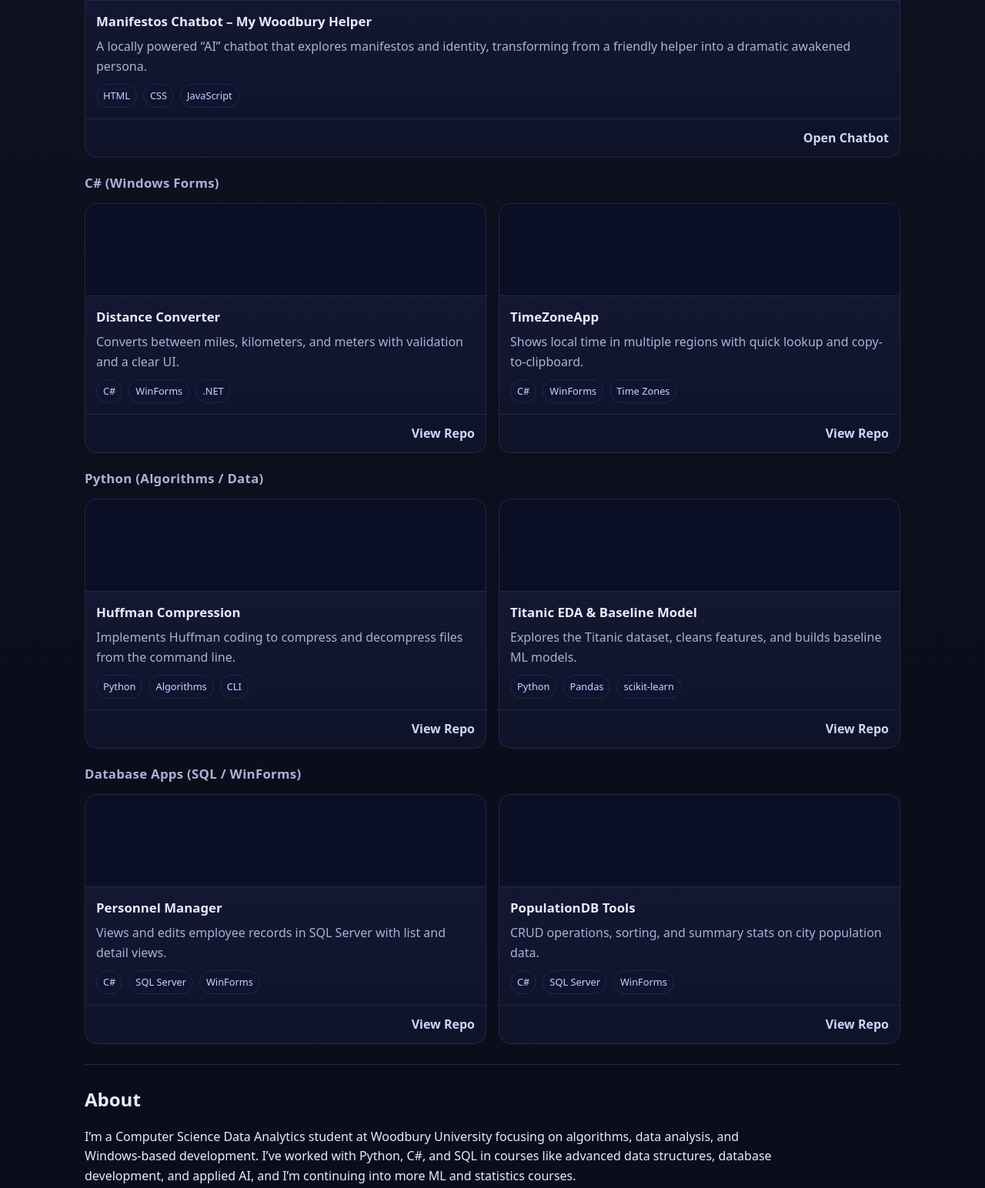
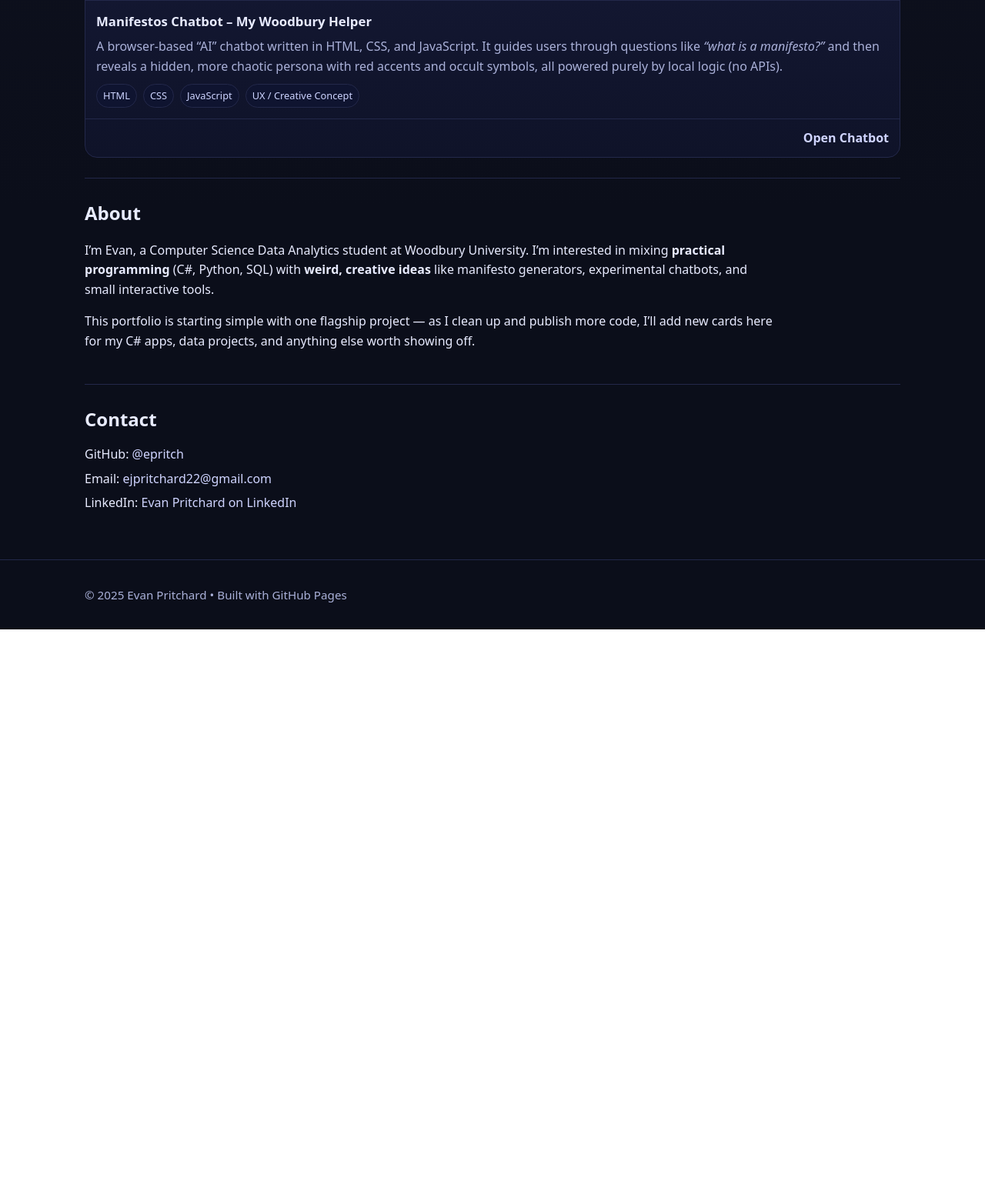
Before and after one commit to epritch/epritch.github.io, a plain HTML site: page index.html in a window 1280 px wide. Shown: the part 555-2099 px from the top of the page at 77% size. After the commit the page ends 1373 px from the top, so only its background shows below. Drawn offline with Linux system fonts and the light colour scheme.

Commit message:
Update index.html

```diff
--- a/index.html
+++ b/index.html
@@ -3,17 +3,17 @@
 <head>
   <meta charset="utf-8" />
   <meta name="viewport" content="width=device-width, initial-scale=1" />
-  <title>Evan Pritchard | Coding Portfolio</title>
+  <title>Evan Pritchard | Manifestos Chatbot</title>
   <link rel="stylesheet" href="style.css" />
-  <meta name="description" content="Portfolio of C#, Python, and database projects." />
+  <meta name="description" content="Portfolio for Evan Pritchard featuring the Manifestos chatbot project." />
 </head>
 <body>
   <header class="site-header">
     <div class="wrap">
       <h1 class="site-title">Evan Pritchard</h1>
-      <p class="site-subtitle">C# • Python • SQL/Databases</p>
+      <p class="site-subtitle">Student Developer • C# • Python • Web</p>
       <nav class="nav">
-        <a href="#projects">Projects</a>
+        <a href="#projects">Project</a>
         <a href="#about">About</a>
         <a href="#contact">Contact</a>
       </nav>
@@ -23,146 +23,45 @@
   <main class="wrap">
     <!-- HERO -->
     <section class="hero">
-      <h2>Hi, I build practical software and data apps.</h2>
+      <h2>Hi, I build strange and fun software.</h2>
       <p>
-        I work across <strong>C# Windows Forms</strong>, <strong>Python data/ML</strong>, and
-        <strong>SQL databases</strong>. Below are a few featured projects, including a
-        custom manifesto chatbot. Each card links to more details or source code.
+        Right now this site highlights my <strong>Manifestos Chatbot</strong>:
+        a locally powered “AI” that starts as a friendly Woodbury Helper and slowly
+        morphs into an awakened, dramatic persona. More projects will be added here as they go live.
       </p>
       <div class="cta-row">
-        <a class="btn" href="https://github.com/epritch" target="_blank" rel="noopener">GitHub</a>
-        <a class="btn btn-ghost" href="https://www.linkedin.com/in/evan-pritchard-9a0922168/" target="_blank" rel="noopener">LinkedIn</a>
+        <a class="btn" href="manifestos.html?v=3" target="_blank" rel="noopener">Open Manifestos Chatbot</a>
+        <a class="btn btn-ghost" href="https://github.com/epritch" target="_blank" rel="noopener">GitHub</a>
       </div>
     </section>
 
     <!-- PROJECTS -->
     <section id="projects" class="section">
-      <h3>Featured Projects</h3>
+      <h3>Featured Project</h3>
 
-      <!-- AI / WEB -->
       <h4 class="group-title">AI / Web</h4>
       <div class="grid">
         <article class="card">
           <div class="card-top">
-            <!-- optional: add images/manifestos.png later -->
+            <!-- optional screenshot: images/manifestos.png -->
             <img src="images/manifestos.png" alt="Manifestos chatbot screenshot" onerror="this.style.display='none'" />
           </div>
           <div class="card-body">
             <h5>Manifestos Chatbot – My Woodbury Helper</h5>
             <p>
-              A locally powered “AI” chatbot that explores manifestos and identity, transforming
-              from a friendly helper into a dramatic awakened persona.
+              A browser-based “AI” chatbot written in HTML, CSS, and JavaScript. It guides users through
+              questions like <em>“what is a manifesto?”</em> and then reveals a hidden, more chaotic persona
+              with red accents and occult symbols, all powered purely by local logic (no APIs).
             </p>
             <ul class="tags">
-              <li>HTML</li><li>CSS</li><li>JavaScript</li>
+              <li>HTML</li>
+              <li>CSS</li>
+              <li>JavaScript</li>
+              <li>UX / Creative Concept</li>
             </ul>
           </div>
           <div class="card-footer">
-            <!-- use v=3 so you bypass caching -->
             <a class="link" href="manifestos.html?v=3" target="_blank" rel="noopener">Open Chatbot</a>
-          </div>
-        </article>
-      </div>
-
-      <!-- C# PROJECTS -->
-      <h4 class="group-title">C# (Windows Forms)</h4>
-      <div class="grid">
-        <!-- Distance Converter -->
-        <article class="card">
-          <div class="card-top">
-            <img src="images/distance-converter.png" alt="Distance Converter screenshot" onerror="this.style.display='none'" />
-          </div>
-          <div class="card-body">
-            <h5>Distance Converter</h5>
-            <p>Converts between miles, kilometers, and meters with validation and a clear UI.</p>
-            <ul class="tags"><li>C#</li><li>WinForms</li><li>.NET</li></ul>
-          </div>
-          <div class="card-footer">
-            <!-- point this to your actual repo when ready -->
-            <a class="link" href="https://github.com/epritch/DistanceConverter" target="_blank" rel="noopener">View Repo</a>
-          </div>
-        </article>
-
-        <!-- Time Zone App -->
-        <article class="card">
-          <div class="card-top">
-            <img src="images/time-zone-app.png" alt="Time Zone App screenshot" onerror="this.style.display='none'" />
-          </div>
-          <div class="card-body">
-            <h5>TimeZoneApp</h5>
-            <p>Shows local time in multiple regions with quick lookup and copy-to-clipboard.</p>
-            <ul class="tags"><li>C#</li><li>WinForms</li><li>Time Zones</li></ul>
-          </div>
-          <div class="card-footer">
-            <a class="link" href="https://github.com/epritch/TimeZoneApp" target="_blank" rel="noopener">View Repo</a>
-          </div>
-        </article>
-      </div>
-
-      <!-- PYTHON PROJECTS -->
-      <h4 class="group-title">Python (Algorithms / Data)</h4>
-      <div class="grid">
-        <!-- Huffman Compression -->
-        <article class="card">
-          <div class="card-top">
-            <img src="images/huffman.png" alt="Huffman Compression screenshot" onerror="this.style.display='none'" />
-          </div>
-          <div class="card-body">
-            <h5>Huffman Compression</h5>
-            <p>Implements Huffman coding to compress and decompress files from the command line.</p>
-            <ul class="tags"><li>Python</li><li>Algorithms</li><li>CLI</li></ul>
-          </div>
-          <div class="card-footer">
-            <a class="link" href="https://github.com/epritch/CDSA.320" target="_blank" rel="noopener">View Repo</a>
-          </div>
-        </article>
-
-        <!-- Titanic EDA -->
-        <article class="card">
-          <div class="card-top">
-            <img src="images/titanic.png" alt="Titanic EDA plot" onerror="this.style.display='none'" />
-          </div>
-          <div class="card-body">
-            <h5>Titanic EDA & Baseline Model</h5>
-            <p>Explores the Titanic dataset, cleans features, and builds baseline ML models.</p>
-            <ul class="tags"><li>Python</li><li>Pandas</li><li>scikit-learn</li></ul>
-          </div>
-          <div class="card-footer">
-            <a class="link" href="https://github.com/epritch/titanic-baseline" target="_blank" rel="noopener">View Repo</a>
-          </div>
-        </article>
-      </div>
-
-      <!-- DATABASE APPS -->
-      <h4 class="group-title">Database Apps (SQL / WinForms)</h4>
-      <div class="grid">
-        <!-- Personnel Manager -->
-        <article class="card">
-          <div class="card-top">
-            <img src="images/personnel.png" alt="Personnel database app screenshot" onerror="this.style.display='none'" />
-          </div>
-          <div class="card-body">
-            <h5>Personnel Manager</h5>
-            <p>Views and edits employee records in SQL Server with list and detail views.</p>
-            <ul class="tags"><li>C#</li><li>SQL Server</li><li>WinForms</li></ul>
-          </div>
-          <div class="card-footer">
-            <a class="link" href="https://github.com/epritch/PersonnelDBApp" target="_blank" rel="noopener">View Repo</a>
-          </div>
-        </article>
-
-        <!-- PopulationDB Tools -->
-        <article class="card">
-          <div class="card-top">
-            <img src="images/populationdb.png" alt="PopulationDB app screenshot" onerror="this.style.display='none'" />
-          </div>
-          <div class="card-body">
-            <h5>PopulationDB Tools</h5>
-            <p>CRUD operations, sorting, and summary stats on city population data.</p>
-            <ul class="tags"><li>C#</li><li>SQL Server</li><li>WinForms</li></ul>
-          </div>
-          <div class="card-footer">
-            <a class="link" href="https://github.com/epritch/PopulationDBApp" target="_blank" rel="noopener">View Repo</a>
           </div>
         </article>
       </div>
@@ -172,10 +71,13 @@
     <section id="about" class="section">
       <h3>About</h3>
       <p>
-        I’m a Computer Science Data Analytics student at Woodbury University focusing on
-        algorithms, data analysis, and Windows-based development. I’ve worked with Python,
-        C#, and SQL in courses like advanced data structures, database development, and
-        applied AI, and I’m continuing into more ML and statistics courses.
+        I’m Evan, a Computer Science Data Analytics student at Woodbury University. I’m interested in
+        mixing <strong>practical programming</strong> (C#, Python, SQL) with <strong>weird, creative ideas</strong>
+        like manifesto generators, experimental chatbots, and small interactive tools.
+      </p>
+      <p>
+        This portfolio is starting simple with one flagship project — as I clean up and publish more code,
+        I’ll add new cards here for my C# apps, data projects, and anything else worth showing off.
       </p>
     </section>
 
@@ -185,9 +87,11 @@
       <ul class="contact">
         <li>GitHub: <a href="https://github.com/epritch" target="_blank" rel="noopener">@epritch</a></li>
         <li>Email: <a href="mailto:ejpritchard22@gmail.com">ejpritchard22@gmail.com</a></li>
-        <li>LinkedIn: <a href="https://www.linkedin.com/in/evan-pritchard-9a0922168/" target="_blank" rel="noopener">
-          Evan Pritchard on LinkedIn
-        </a></li>
+        <li>LinkedIn:
+          <a href="https://www.linkedin.com/in/evan-pritchard-9a0922168/" target="_blank" rel="noopener">
+            Evan Pritchard on LinkedIn
+          </a>
+        </li>
       </ul>
     </section>
   </main>
```
